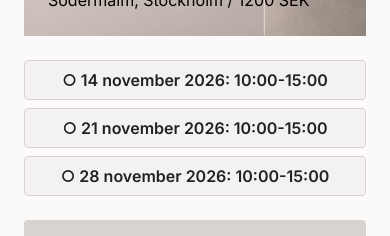
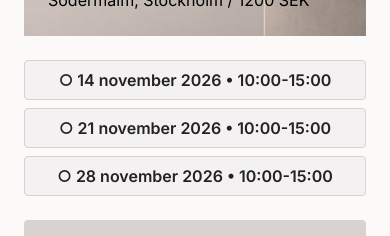
Before and after one commit to jennifernkarlsson/jennifers-fotokurs, a React (Vite) app: page /lediga-tider in a window 390 px wide. Shown: the part 210-446 px from the top of the page. Built offline with nearby package versions, Linux system fonts and the light colour scheme.

Commit message:
Mobil: datum • tid som på desktop
Co-Authored-By: Claude Opus 5.5 <noreply@anthropic.com>
Claude-Session: https://claude.ai/code/session_01KovHTKFrcuu74FJVpFBUCD

```diff
--- a/src/routes/bekraftelse.jsx
+++ b/src/routes/bekraftelse.jsx
@@ -38,7 +38,7 @@ function BookingConfirmation() {
               Workshop<span className="only-wide"> • </span><span className="only-narrow">: </span>{course.title}
             </p>
             <p>
-              <span className="date-long">{workshop.date}</span><span className="date-short">{workshop.dateShort}</span><span className="only-wide"> • </span><span className="only-narrow">: </span>{workshop.time}
+              <span className="date-long">{workshop.date}</span><span className="date-short">{workshop.dateShort}</span> • {workshop.time}
             </p>
           </div>
 
--- a/src/routes/lediga-tider.jsx
+++ b/src/routes/lediga-tider.jsx
@@ -73,7 +73,7 @@ function AvailableTimes() {
               <span className="time-option__dot" aria-hidden="true">{selected === w.id ? '●' : '○'}</span>
               <span className="time-option__text">
                 <span className="time-option__day">{w.date}</span>
-                <span className="time-option__sep">: </span>
+                <span className="time-option__sep"> • </span>
                 <span className="time-option__time">{w.time}</span>
               </span>
             </label>
```
